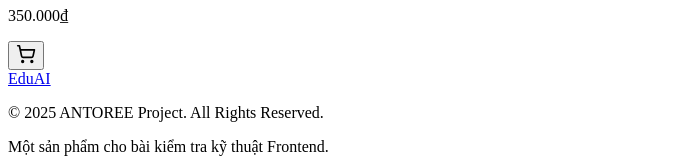
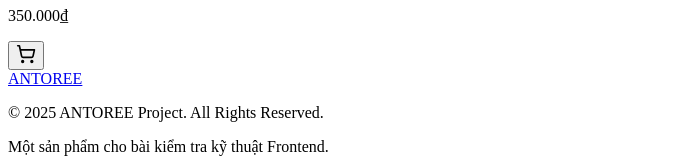
Before and after one commit to Huudat1201/antoree-frontend-test, a React (Create React App) app: page / in a window 1280 px wide. Shown: the part 8443-8603 px from the top of the page, without its empty margins (0-699 px from the left). Built offline with nearby package versions, Linux system fonts and the light colour scheme.

Commit message:
Update Footer.jsx

```diff
--- a/src/components/layout/Footer.jsx
+++ b/src/components/layout/Footer.jsx
@@ -20,7 +20,7 @@ const Footer = () => {
             {/* Sửa href="#" thành href="/" */}
             <a href="/" className="text-xl font-bold text-white flex items-center justify-center sm:justify-start mb-2">
               {/* Icon Sparkles đã bị xóa khỏi đây, vì vậy cũng xóa import ở trên */}
-               EduAI
+               ANTOREE
             </a>
             <p className="text-sm">
               &copy; {new Date().getFullYear()} ANTOREE Project. All Rights Reserved.
```
